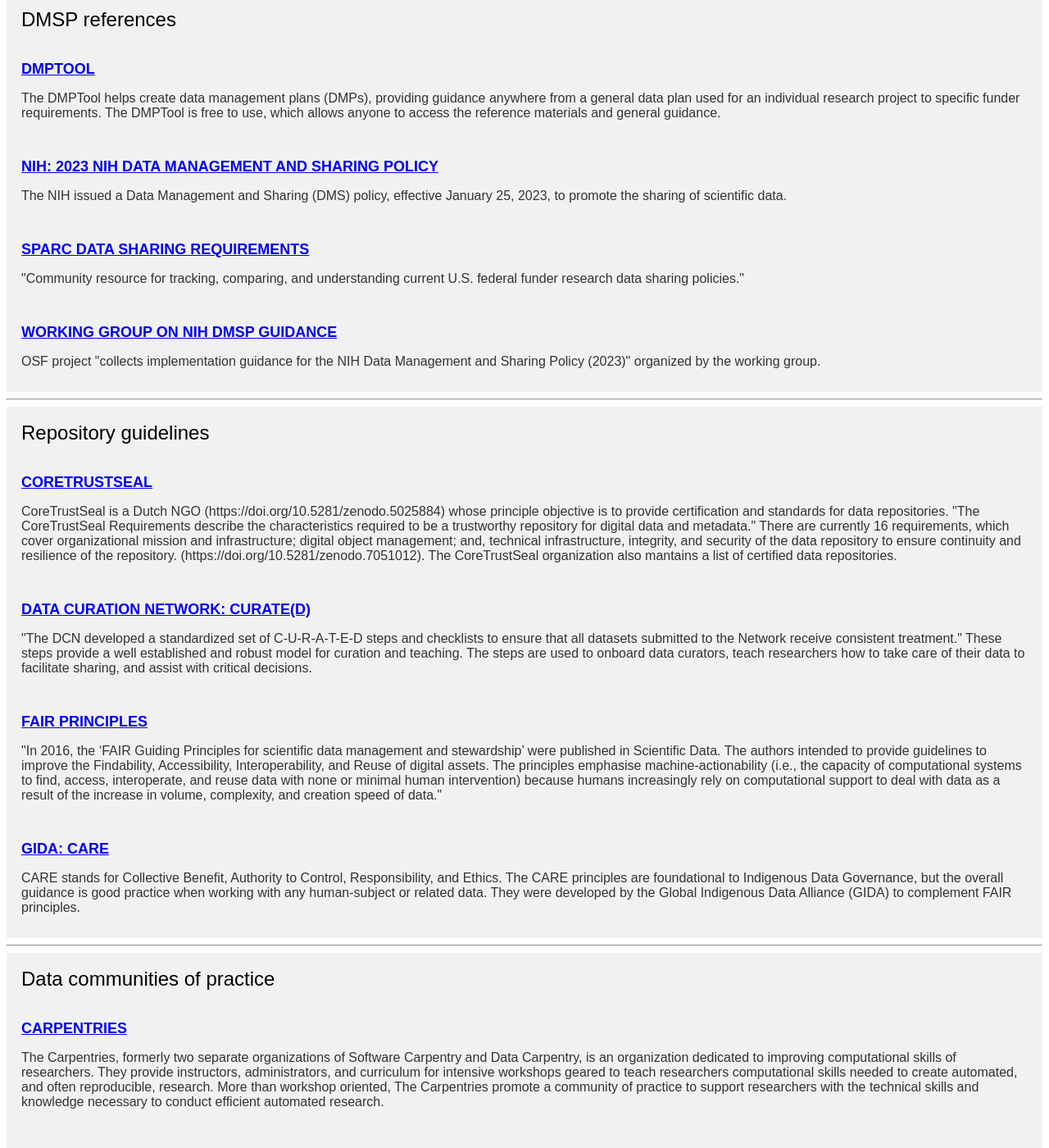
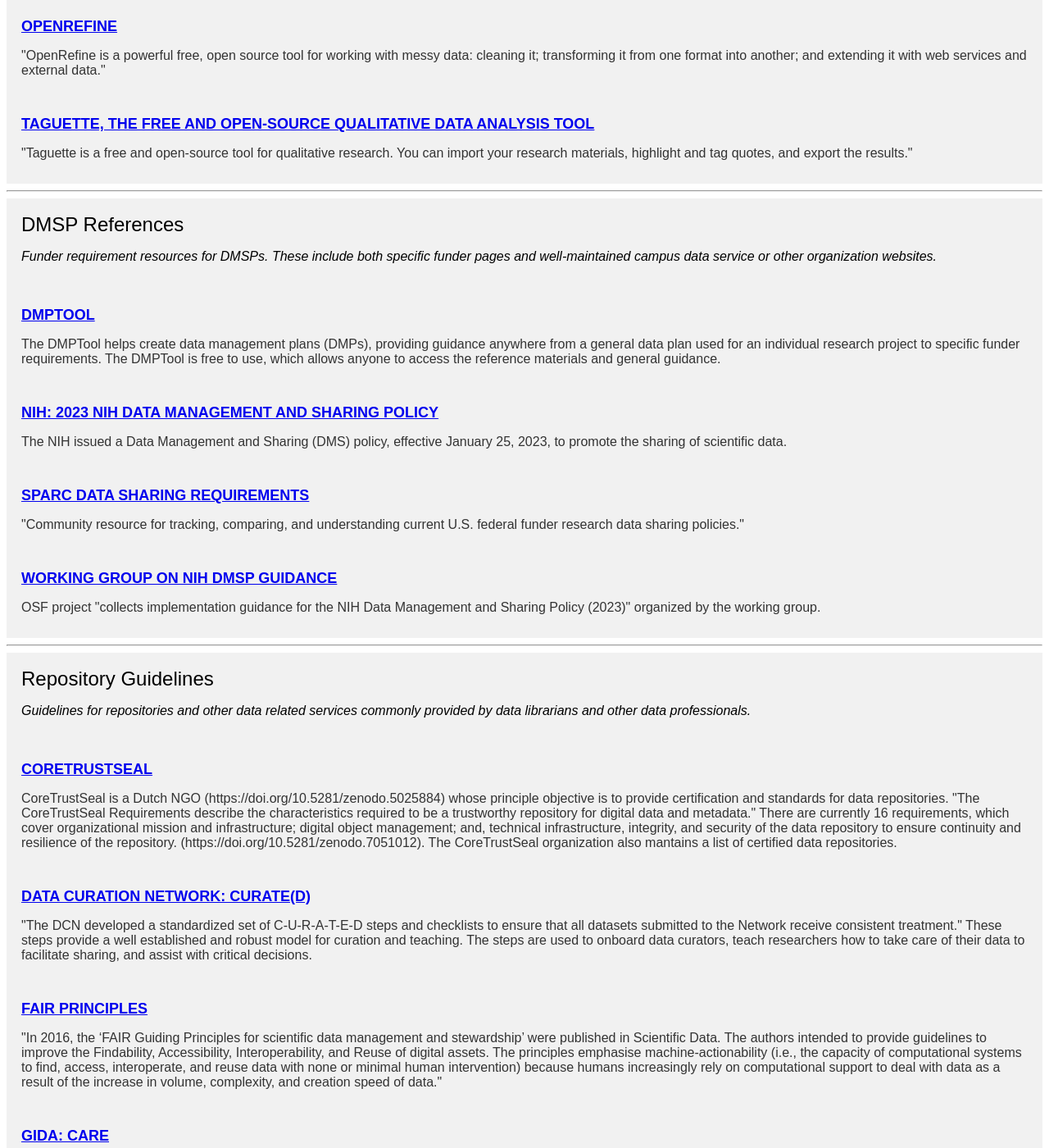
Before and after one commit to kekoziar/rdap-erc, a Jekyll site: the page built from _pages/hub-expandible-list.html, in a window 1280 px wide and 1400 px high, scrolled down 4273 px. Shown: the whole window at 82% size. Built offline with Jekyll 4.4.1, drawn with Linux system fonts in a browser that asks for light colours; some of the changed text lies outside the part shown.

Commit message:
add descriptions for the sections

```diff
--- a/_data/hub-headers.yml
+++ b/_data/hub-headers.yml
@@ -1,37 +1,37 @@
-- title: Educational materials and curriculum
+- title: Educational Materials and Curriculum
   abbv: ed
-  description:
+  description: "Preferred research data educational materials and curriculum that RDAP members to use to teach their users/patrons."
 
-- title: Prof Dev training materials
+- title: Professional Development Training Resources
   abbv: prof
-  description:
+  description: "Research data training resources which RDAP members use to teach themselves how to do data work."
 
-- title:  Reference (skills)
+- title:  Reference Materials for Skills
   abbv: skills
-  description:
+  description:  "Practice resources with useful information that are used regularly for reference."
 
-- title:  Reference (data ethics)
+- title:  Reference Materials for Data Ethics
   abbv: ethics
-  description:
+  description:  "Websites, books, and other reference materials used to educate on data ethics."
 
-- title:  Data tools
+- title:  Data Tools
   abbv: tools
-  description:
+  description:  "Favorite data tools used for data organization, cleaning, management, analysis, etc."
 
-- title:  DMSP references
+- title:  DMSP References
   abbv: dmsp
-  description:
+  description:  "Funder requirement resources for DMSPs. These include both specific funder pages and well-maintained campus data service or other organization websites."
 
-- title:  Repository guidelines
+- title:  Repository Guidelines
   abbv: repos
-  description:
+  description:  "Guidelines for repositories and other data related services commonly provided by data librarians and other data professionals."
 
 
-- title:  Data communities of practice
+- title:  Data Communities of Practice
   abbv: communities
-  description:
+  description:  "Trusted research data communities of practice."
 
 
 - title:  Professional Data Organizations
   abbv: orgs
-  description:
+  description:  "Professional data communities many members belong to, which represent a more complete RDM network."
--- a/_pages/hub-expandible-list.html
+++ b/_pages/hub-expandible-list.html
@@ -11,7 +11,7 @@ published: true
 <button id="closeAll">Close All</button>
 <!-- Collapsible Section 1 -->
 {% for header in site.data.hub-headers %}
-  <button class="collapsible">{{ header.title }}</button>
+  <button class="collapsible">{{ header.title }}<br><p style="font-size: 16px;"><i>{{ header.description }}</i></p></button>
   <div class="content">
     {% for resource in site.data.hub-resources %}
       {% for type in resource.cat %}
```
